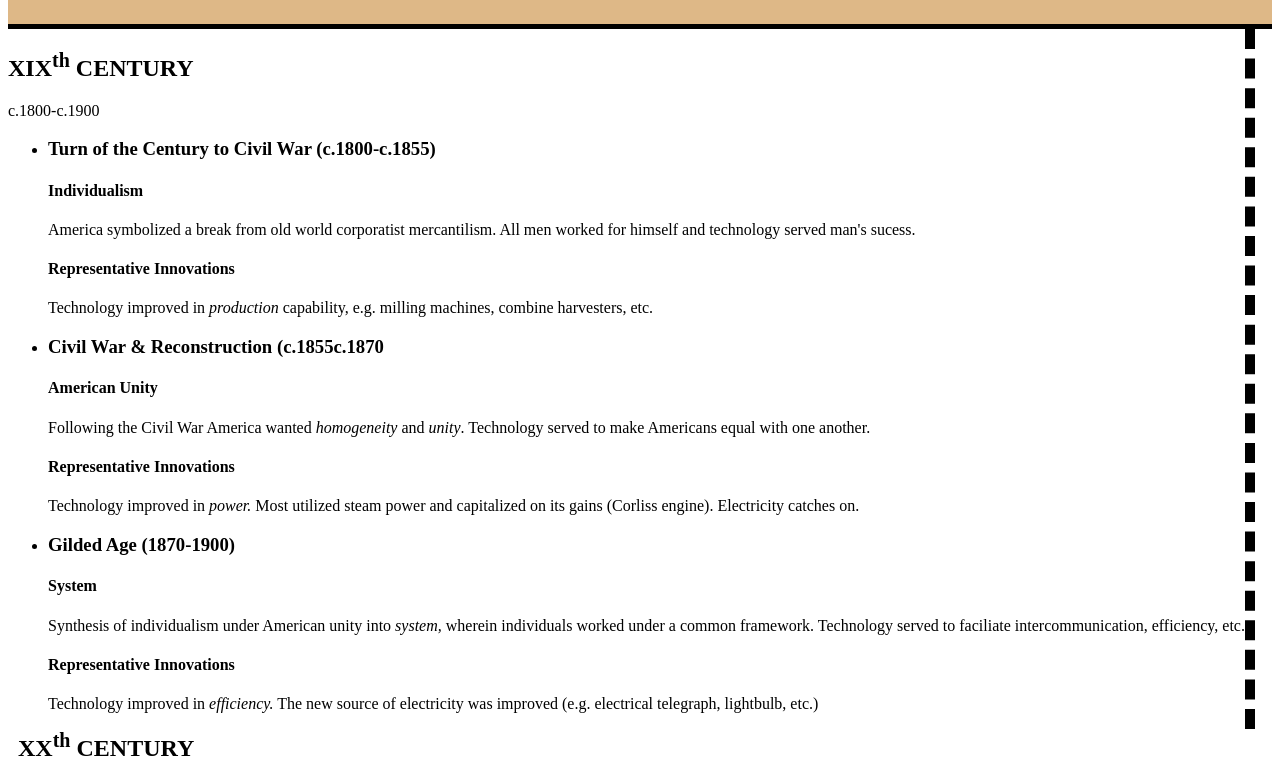
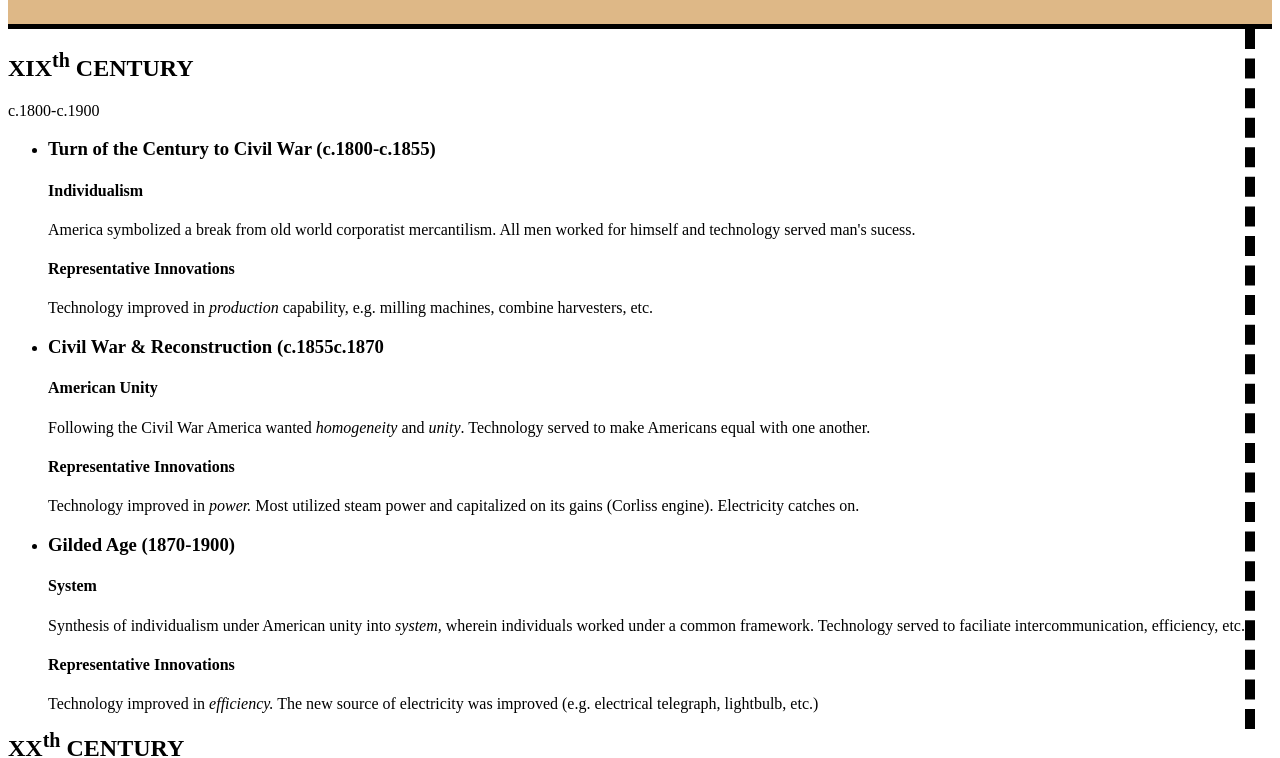
Before and after one commit to viatulus/gildedageproject, a plain HTML site: page main.html in a window 1280 px wide. Shown: the part 74-832 px from the top of the page. Drawn offline with Linux system fonts and the light colour scheme.

Commit message:
Update styles.css

```diff
--- a/styles.css
+++ b/styles.css
@@ -18,6 +18,3 @@ header {
 .timeline-left {
   border-right: 10px dashed black;
 }
-
-.timeline {
-  margin-left: 10px
```
